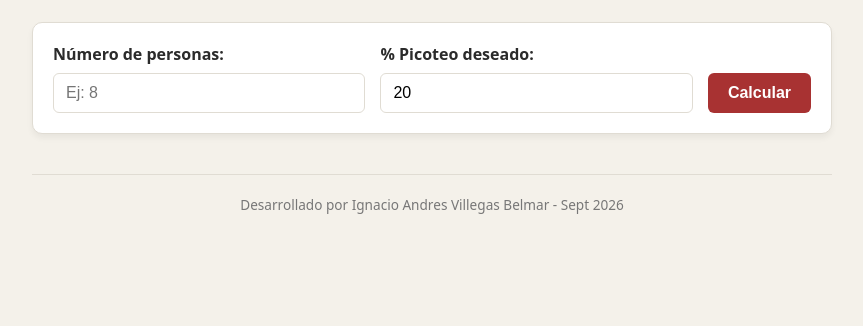
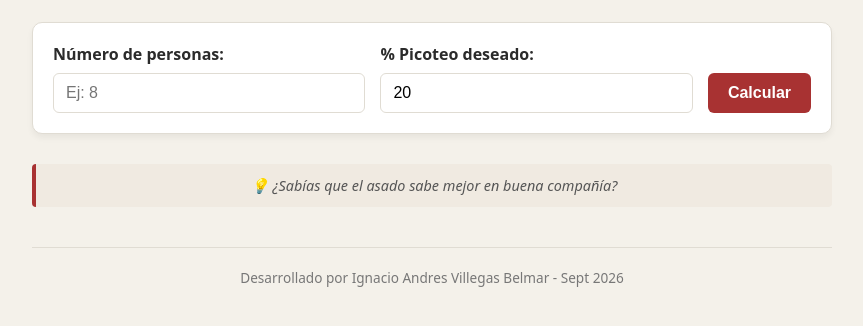
Before and after one commit to ivillegasbelmar/calculadoraAsado, a plain HTML site: page index.html in a window 1280 px wide. Shown: the part 96-422 px from the top of the page, without its empty margins (208-1071 px from the left). Drawn offline with Linux system fonts and the light colour scheme; no server answers.

Commit message:
Incorporacion de dato curioso

```diff
--- a/index.html
+++ b/index.html
@@ -66,6 +66,12 @@
         </div>
       </article>
     </section>
+
+    <!-- Contenedor para la frase aleatoria -->
+    <aside class="fact-container">
+      <p id="fact-text">Cargando dato curioso...</p>
+    </aside>
+
     <!-- Nuevo Pie de Página -->
     <footer class="footer">
       <p>Desarrollado por Ignacio Andres Villegas Belmar - Sept 2026</p>
--- a/script.js
+++ b/script.js
@@ -34,3 +34,28 @@ function calcularOutput(cantidadPersonas,porcentajePicoteo){
     document.querySelector('.coal-qty').textContent = totalConsumo;
     document.querySelector('.drinks-qty').textContent = "en construccion";
 }
+
+// Función asíncrona para consultar la API
+async function obtenerDatoCurioso() {
+  const factText = document.getElementById('fact-text');
+
+  try {
+    // Petición HTTP a la API de Random Useless Facts
+    const response = await fetch('https://uselessfacts.jsph.pl/api/v2/facts/random?language=en');
+
+    if (!response.ok) {
+      throw new Error('Error al conectar con la API');
+    }
+
+    const data = await response.json();
+
+    // Inserción del texto en el DOM (data.text contiene el dato)
+    factText.textContent = `💡 Dato curioso: ${data.text}`;
+  } catch (error) {
+    console.error('Error fetching fact:', error);
+    factText.textContent = '💡 ¿Sabías que el asado sabe mejor en buena compañía?';
+  }
+}
+
+// Ejecutar la función cuando se carga la página
+document.addEventListener('DOMContentLoaded', obtenerDatoCurioso);
--- a/styles.css
+++ b/styles.css
@@ -162,3 +162,16 @@ body {
   color: var(--primary-color);
   font-weight: bold;
 }
+
+/* --- Dato Curioso --- */
+.fact-container {
+  margin-top: 30px;
+  padding: 12px 16px;
+  background-color: #f0eae1;
+  border-left: 4px solid var(--primary-color);
+  border-radius: 4px;
+  font-size: 0.9rem;
+  font-style: italic;
+  color: #555;
+  text-align: center;
+}
```
